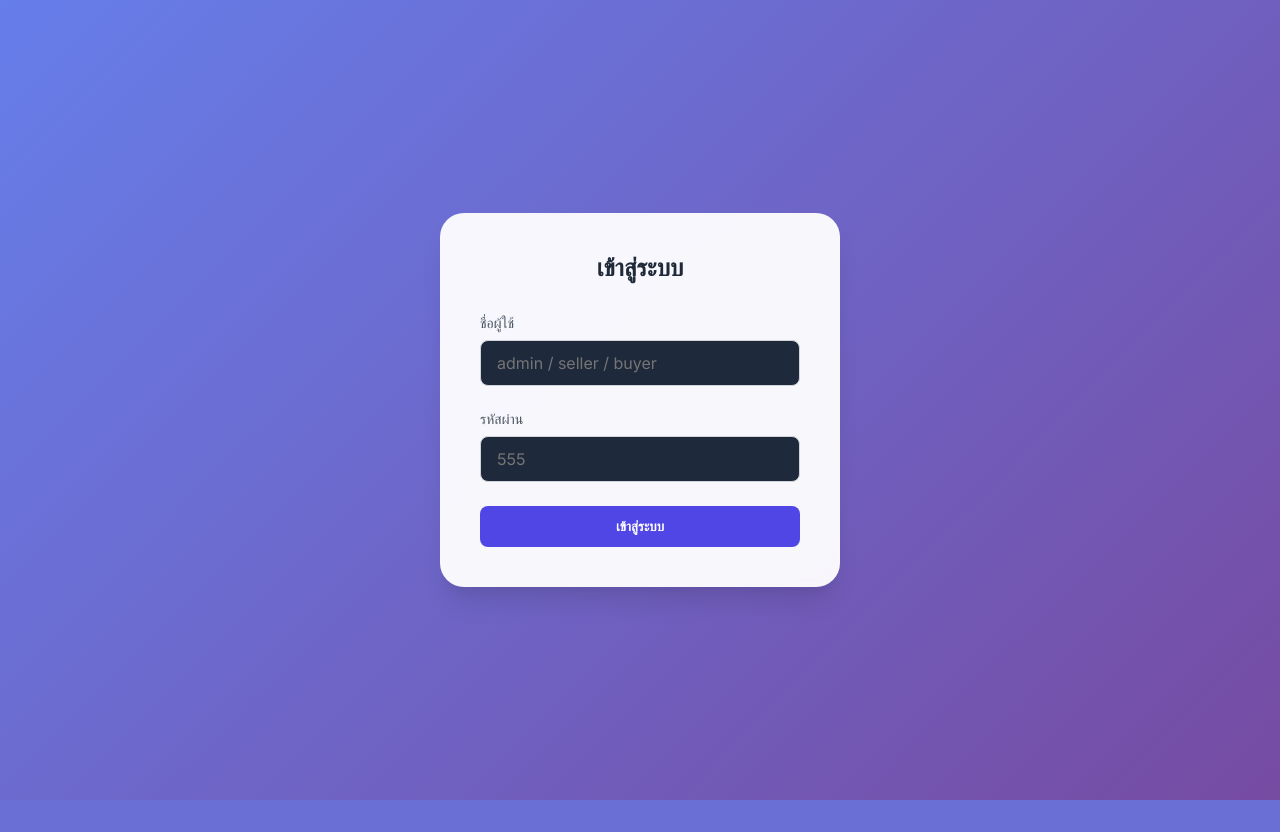
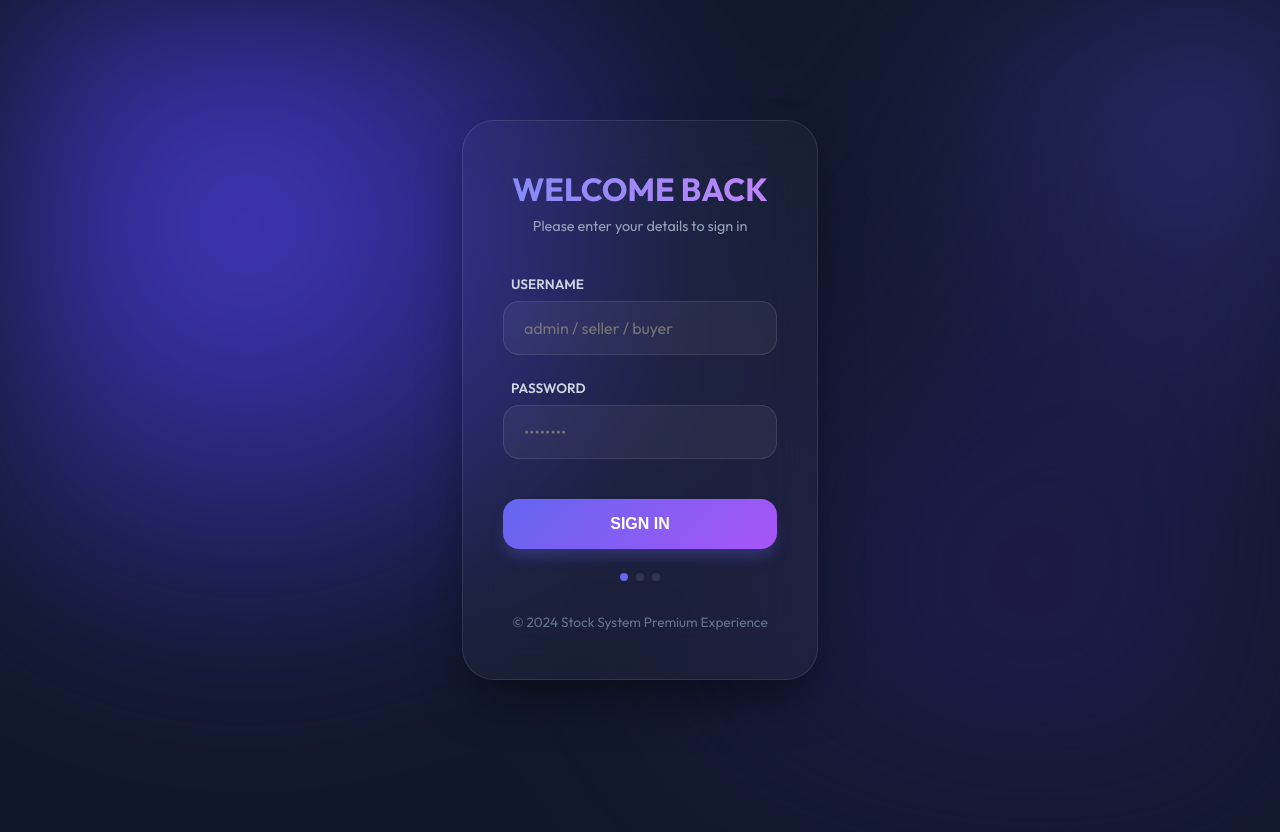
Before and after one commit to youngohm-mtfk/pretest-stock-system-16, a PHP site: page /login.php in a window 1280 px wide. Before the commit the page ends 800 px from the top, so only its background shows below. Run offline with PHP 8.4, Linux system fonts and the light colour scheme; some web fonts are replaced.

Commit message:
fix: Correct username parameter in login query and refactor login page with a new glassmorphism UI.

```diff
--- a/login.php
+++ b/login.php
@@ -52,132 +52,278 @@ if ($_SERVER['REQUEST_METHOD'] === 'POST') {
 <head>
     <meta charset="UTF-8">
     <meta name="viewport" content="width=device-width, initial-scale=1.0">
-    <title>เข้าสู่ระบบ - Stock System</title>
-    <link rel="stylesheet" href="style.css">
-    <link href="https://fonts.googleapis.com/css2?family=Prompt:wght@300;400;600&display=swap" rel="stylesheet">
+    <title>Stock System - Premium Login</title>
+    <link
+        href="https://fonts.googleapis.com/css2?family=Outfit:wght@300;400;600;700&family=Prompt:wght@300;400;600&display=swap"
+        rel="stylesheet">
     <style>
         :root {
-            --primary: #4f46e5;
-            --primary-hover: #4338ca;
-            --bg: #f3f4f6;
-            --card-bg: #ffffff;
-            --text: #1f2937;
+            --primary: #6366f1;
+            --primary-glow: rgba(99, 102, 241, 0.4);
+            --bg: #0f172a;
+            --glass: rgba(255, 255, 255, 0.03);
+            --glass-border: rgba(255, 255, 255, 0.1);
+            --text-main: #f8fafc;
+        }
+
+        * {
+            margin: 0;
+            padding: 0;
+            box-sizing: border-box;
         }
 
         body {
-            font-family: 'Prompt', sans-serif;
-            background: linear-gradient(135deg, #667eea 0%, #764ba2 100%);
+            font-family: 'Outfit', 'Prompt', sans-serif;
+            background-color: var(--bg);
             height: 100vh;
             display: flex;
             align-items: center;
             justify-content: center;
-            margin: 0;
+            overflow: hidden;
+            position: relative;
         }
 
-        .login-card {
-            background: rgba(255, 255, 255, 0.95);
-            backdrop-filter: blur(10px);
-            padding: 2.5rem;
-            border-radius: 1.5rem;
-            box-shadow: 0 20px 25px -5px rgba(0, 0, 0, 0.1), 0 10px 10px -5px rgba(0, 0, 0, 0.04);
+        /* Animated Background Mesh */
+        .bg-gradient {
+            position: absolute;
+            top: 0;
+            left: 0;
             width: 100%;
-            max-width: 400px;
-            animation: fadeIn 0.5s ease-out;
+            height: 100%;
+            z-index: -1;
+            background: radial-gradient(circle at 20% 30%, #4338ca 0%, transparent 40%),
+                radial-gradient(circle at 80% 70%, #1e1b4b 0%, transparent 40%),
+                radial-gradient(circle at 100% 10%, #312e81 0%, transparent 30%);
+            filter: blur(80px);
+            animation: bgShift 20s infinite alternate linear;
         }
 
-        @keyframes fadeIn {
+        @keyframes bgShift {
+            0% {
+                transform: scale(1);
+            }
+
+            100% {
+                transform: scale(1.1) rotate(5deg);
+            }
+        }
+
+        .login-container {
+            width: 100%;
+            max-width: 420px;
+            padding: 2rem;
+            z-index: 10;
+        }
+
+        .glass-card {
+            background: var(--glass);
+            backdrop-filter: blur(25px);
+            -webkit-backdrop-filter: blur(25px);
+            border: 1px solid var(--glass-border);
+            border-radius: 2rem;
+            padding: 3rem 2.5rem;
+            box-shadow: 0 25px 50px -12px rgba(0, 0, 0, 0.5);
+            animation: cardEntrance 0.8s cubic-bezier(0.2, 0.8, 0.2, 1);
+        }
+
+        @keyframes cardEntrance {
             from {
                 opacity: 0;
-                transform: translateY(20px);
+                transform: translateY(30px) scale(0.95);
             }
 
             to {
                 opacity: 1;
-                transform: translateY(0);
+                transform: translateY(0) scale(1);
             }
         }
 
-        .login-card h2 {
-            margin-bottom: 2rem;
+        .header {
             text-align: center;
-            color: var(--text);
-            font-weight: 600;
+            margin-bottom: 2.5rem;
+        }
+
+        .header h1 {
+            font-size: 2rem;
+            font-weight: 700;
+            background: linear-gradient(90deg, #818cf8, #c084fc);
+            -webkit-background-clip: text;
+            -webkit-text-fill-color: transparent;
+            margin-bottom: 0.5rem;
+        }
+
+        .header p {
+            color: #94a3b8;
+            font-size: 0.9rem;
         }
 
         .form-group {
             margin-bottom: 1.5rem;
+            position: relative;
         }
 
         .form-group label {
             display: block;
+            font-size: 0.85rem;
+            font-weight: 600;
+            color: #cbd5e1;
             margin-bottom: 0.5rem;
-            color: #4b5563;
-            font-size: 0.875rem;
+            margin-left: 0.5rem;
+        }
+
+        .input-wrapper {
+            position: relative;
+            display: flex;
+            align-items: center;
         }
 
         .form-group input {
             width: 100%;
-            padding: 0.75rem 1rem;
-            border: 1px solid #d1d5db;
-            border-radius: 0.5rem;
-            box-sizing: border-box;
-            transition: border-color 0.2s, ring 0.2s;
+            padding: 1rem 1.25rem;
+            background: rgba(255, 255, 255, 0.05);
+            border: 1px solid var(--glass-border);
+            border-radius: 1rem;
+            color: white;
+            font-family: inherit;
+            font-size: 1rem;
+            transition: all 0.3s;
         }
 
         .form-group input:focus {
             outline: none;
+            background: rgba(255, 255, 255, 0.08);
             border-color: var(--primary);
-            ring: 2px solid rgba(79, 70, 229, 0.2);
+            box-shadow: 0 0 15px var(--primary-glow);
         }
 
         .btn-login {
             width: 100%;
-            padding: 0.75rem;
-            background-color: var(--primary);
+            padding: 1rem;
+            margin-top: 1rem;
+            background: linear-gradient(135deg, #6366f1 0%, #a855f7 100%);
             color: white;
             border: none;
-            border-radius: 0.5rem;
-            font-weight: 600;
+            border-radius: 1rem;
+            font-size: 1rem;
+            font-weight: 700;
             cursor: pointer;
-            transition: background-color 0.2s;
+            transition: all 0.3s;
+            box-shadow: 0 10px 15px -3px rgba(99, 102, 241, 0.3);
         }
 
         .btn-login:hover {
-            background-color: var(--primary-hover);
+            transform: translateY(-2px);
+            box-shadow: 0 20px 25px -5px rgba(99, 102, 241, 0.4);
+            filter: brightness(1.1);
+        }
+
+        .btn-login:active {
+            transform: translateY(0);
         }
 
         .error-msg {
-            background-color: #fee2e2;
-            color: #b91c1c;
+            background: rgba(239, 68, 68, 0.1);
+            border: 1px solid rgba(239, 68, 68, 0.2);
+            color: #f87171;
             padding: 0.75rem;
-            border-radius: 0.5rem;
+            border-radius: 0.75rem;
+            font-size: 0.85rem;
+            text-align: center;
             margin-bottom: 1.5rem;
-            font-size: 0.875rem;
+            animation: shake 0.4s ease-in-out;
+        }
+
+        @keyframes shake {
+
+            0%,
+            100% {
+                transform: translateX(0);
+            }
+
+            25% {
+                transform: translateX(-5px);
+            }
+
+            75% {
+                transform: translateX(5px);
+            }
+        }
+
+        .footer-links {
+            margin-top: 2rem;
             text-align: center;
+            font-size: 0.85rem;
+            color: #64748b;
+        }
+
+        .social-dots {
+            display: flex;
+            gap: 0.5rem;
+            justify-content: center;
+            margin-top: 1.5rem;
+        }
+
+        .dot {
+            width: 8px;
+            height: 8px;
+            border-radius: 50%;
+            background: var(--glass-border);
+        }
+
+        .dot.active {
+            background: var(--primary);
         }
     </style>
 </head>
 
 <body>
-    <div class="login-card">
-        <h2>เข้าสู่ระบบ</h2>
+
+    <div class="bg-gradient"></div>
+
+    <div class="login-container">
+        <div class="glass-card">
+            <div class="header">
+                <h1>WELCOME BACK</h1>
+                <p>Please enter your details to sign in</p>
+            </div>
+
             <?php if ($error): ?>
                 <div class="error-msg">
-                <?php echo $error; ?>
+                    ⚠️ <?php echo htmlspecialchars($error); ?>
                 </div>
             <?php endif; ?>
+
             <form method="POST">
                 <div class="form-group">
-                <label for="username">ชื่อผู้ใช้</label>
-                <input type="text" id="username" name="username" required placeholder="admin / seller / buyer">
+                    <label>USERNAME</label>
+                    <div class="input-wrapper">
+                        <input type="text" name="username" placeholder="admin / seller / buyer" required
+                            autocomplete="off">
                     </div>
+                </div>
+
                 <div class="form-group">
-                <label for="password">รหัสผ่าน</label>
-                <input type="password" id="password" name="password" required placeholder="555">
+                    <label>PASSWORD</label>
+                    <div class="input-wrapper">
+                        <input type="password" name="password" placeholder="••••••••" required>
                     </div>
-            <button type="submit" class="btn-login">เข้าสู่ระบบ</button>
+                </div>
+
+                <button type="submit" class="btn-login">SIGN IN</button>
             </form>
+
+            <div class="social-dots">
+                <div class="dot active"></div>
+                <div class="dot"></div>
+                <div class="dot"></div>
             </div>
+
+            <div class="footer-links">
+                © 2024 Stock System Premium Experience
+            </div>
+        </div>
+    </div>
+
 </body>
 
 </html>
```
Lines whose indentation alone changed are shown as unchanged.
